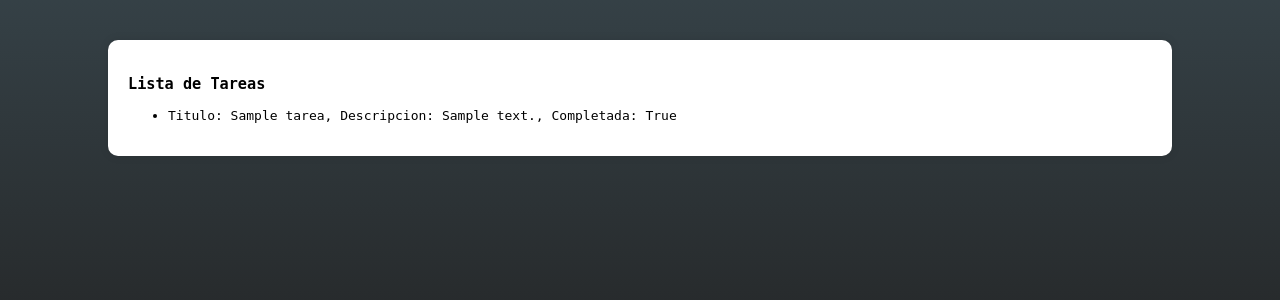
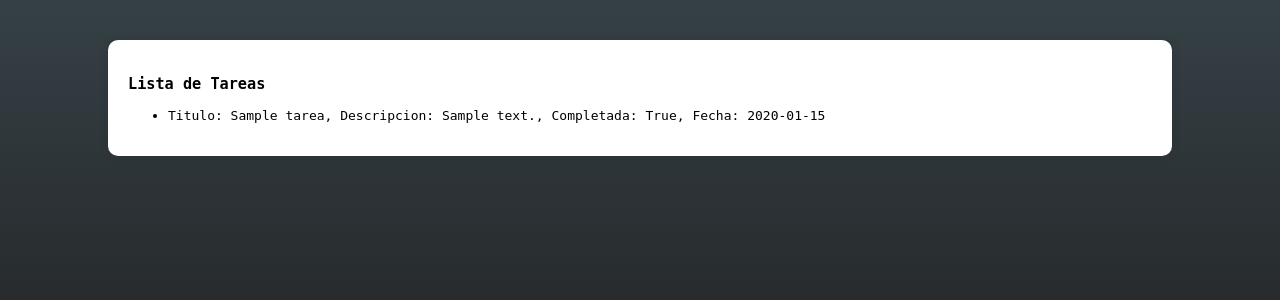
Before and after one commit to LauGM/Proyecto-agenda-django, a Django app: page /listar-tareas/ in a window 1280 px wide. Shown: the part 357-657 px from the top of the page. Run offline with Django 5.2, Linux system fonts and the light colour scheme; a user stored in the database is signed in; tables that the repository leaves empty hold one stand-in row (values such as "Sample post"); grey boxes marked "Sample" are stand-in pictures.

Commit message:
add fecha a tareas

```diff
--- a/mi_app/forms.py
+++ b/mi_app/forms.py
@@ -10,6 +10,7 @@ class MiTarea(forms.Form):
     titulo = forms.CharField(max_length=30)
     descripcion = forms.CharField(max_length=100)
     completada= forms.BooleanField(initial=False, required=False)
+    fecha = forms.DateField(widget=forms.DateInput(attrs={'type': 'date'}))
 
 """ class MiNota(forms.Form):
     titulo = forms.CharField(max_length=30)
--- a/mi_app/models.py
+++ b/mi_app/models.py
@@ -13,9 +13,10 @@ class Tarea(models.Model):
     titulo = models.CharField(max_length=50)
     descripcion = models.TextField()
     completada = models.BooleanField(default=False)
+    fecha = models.DateField(auto_now_add=True, null=True, blank=True)
 
     def __str__(self):
-        return f'Titulo: {self.titulo},\nDescripcion: {self.descripcion},\nCompletada: {self.completada}'
+        return f'Titulo: {self.titulo},\nDescripcion: {self.descripcion},\nCompletada: {self.completada}, \nFecha: {self.fecha}'
 
 class Nota(models.Model):
     titulo = models.CharField(max_length=50)
--- a/mi_app/templates/mi_app/listar_tareas.html
+++ b/mi_app/templates/mi_app/listar_tareas.html
@@ -2,9 +2,13 @@
 
 {% block content %}
 <h3>Lista de Tareas</h3>
+{% if tareas %}
 <ul>
   {% for tarea in tareas %}
   <li>{{ tarea }}</li>
   {% endfor %}
 </ul>
+{% else %}
+<p>No hay tareas disponibles.</p>
+{% endif %}
 {% endblock content %}
```
Also changed, not shown: mi_app/migrations/0003_tarea_fecha.py (added), readme.MD, usuarios/migrations/0002_alter_avatar_imagen.py (added).
